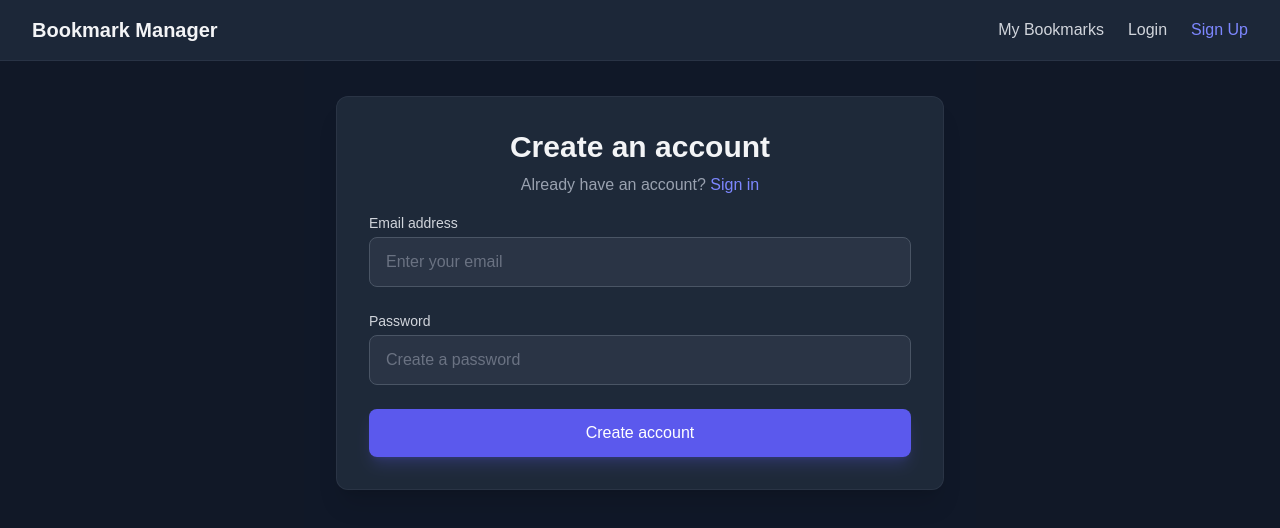
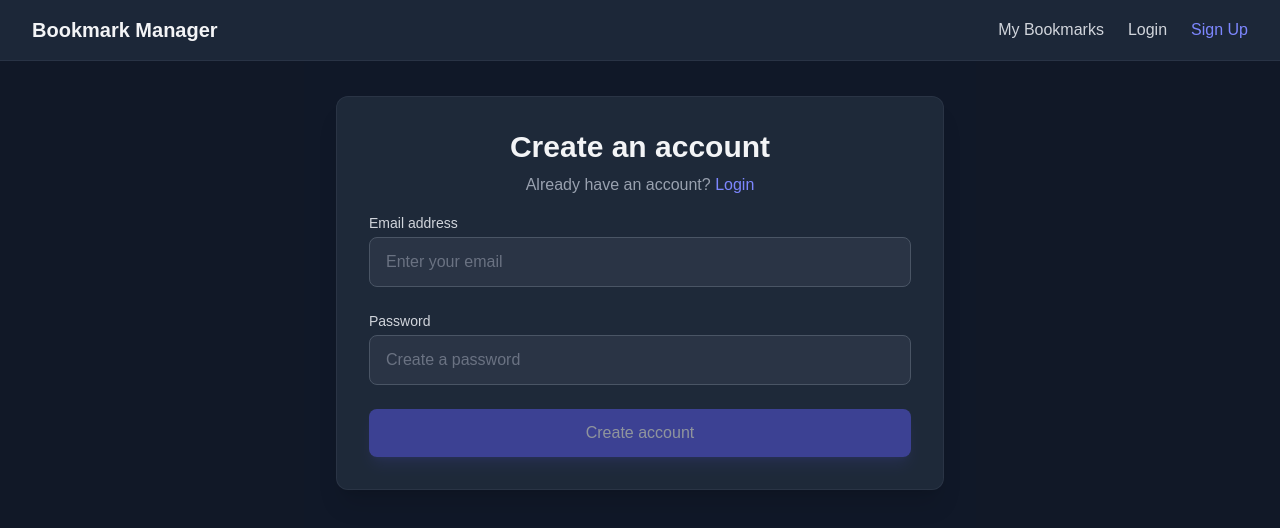
Before and after one commit to gary-zhou-98/Bookmark_Manager_With_AI_Summarization, a Next.js app in the folder client/: page /auth/register in a window 1280 px wide. Shown: the top 528 px of the page. Built offline with nearby package versions, Linux system fonts and the light colour scheme; no server answers.

Commit message:
[Client] Implement UX for invoking registration of new user
- Implement logic in Registration component to track user inputted password and email.
- Invoke Register api call when user taps create account CTA

```diff
--- a/client/src/components/auth/Registration.tsx
+++ b/client/src/components/auth/Registration.tsx
@@ -2,8 +2,27 @@
 
 import Link from "next/link";
 import "@/styles/auth.css";
+import { useAuth } from "@/context/AuthContext";
+import { useRouter } from "next/navigation";
+import { useState, useEffect } from "react";
 
 export default function Registration() {
+  const { register, user, accessToken } = useAuth();
+  const [email, setEmail] = useState("");
+  const [password, setPassword] = useState("");
+  const router = useRouter();
+
+  const handleSubmit = async (e: React.FormEvent<HTMLFormElement>) => {
+    e.preventDefault();
+    await register(email, password);
+  };
+
+  useEffect(() => {
+    if (user && accessToken) {
+      router.push(`/home/${user.id}`);
+    }
+  }, [user, accessToken, router]);
+
   return (
     <div className="auth-container">
       <div className="auth-card">
@@ -12,12 +31,12 @@ export default function Registration() {
           <p className="auth-subtitle">
             Already have an account?{" "}
             <Link href="/auth/login" className="auth-link">
-              Sign in
+              Login
             </Link>
           </p>
         </div>
 
-        <form className="auth-form">
+        <form className="auth-form" onSubmit={handleSubmit}>
           <div className="auth-input-group">
             <label htmlFor="email" className="auth-label">
               Email address
@@ -30,6 +49,8 @@ export default function Registration() {
               required
               className="auth-input"
               placeholder="Enter your email"
+              value={email}
+              onChange={(e) => setEmail(e.target.value)}
             />
           </div>
 
@@ -45,10 +66,16 @@ export default function Registration() {
               required
               className="auth-input"
               placeholder="Create a password"
+              value={password}
+              onChange={(e) => setPassword(e.target.value)}
             />
           </div>
 
-          <button type="submit" className="auth-button">
+          <button
+            type="submit"
+            className="auth-button"
+            disabled={!email || !password}
+          >
             Create account
           </button>
         </form>
```
